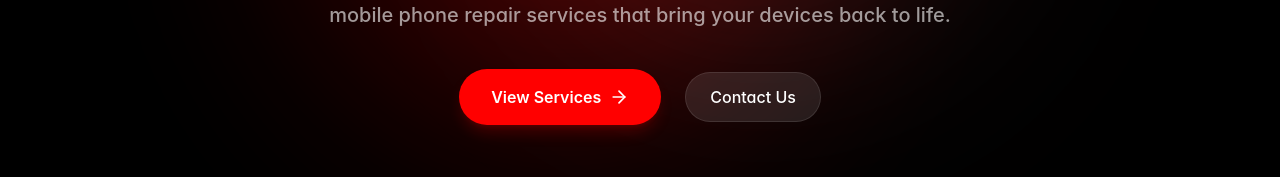
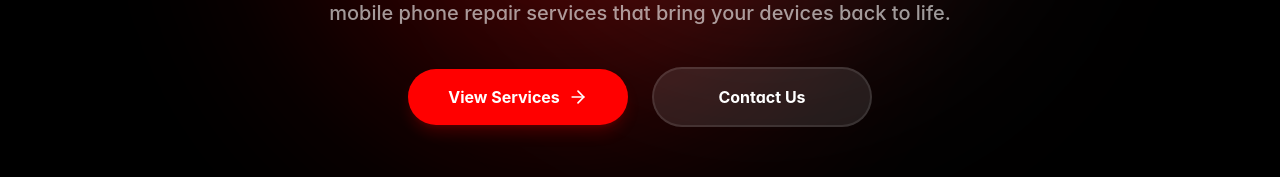
Before and after one commit to SavinduRashmika2000/Repairing-Hut, a React (Vite) app: page / in a window 1280 px wide. Shown: the part 583-760 px from the top of the page. Built offline with nearby package versions, Linux system fonts and the light colour scheme.

Commit message:
Refine: Equalize Hero button sizes (width 220px, standardized padding)

```diff
--- a/src/App.tsx
+++ b/src/App.tsx
@@ -235,10 +235,10 @@ export default function App() {
               </motion.p>
 
               <motion.div variants={itemVariants} className="flex flex-col sm:flex-row gap-6 justify-center items-center">
-                <a href="#services" className="btn-primary w-full sm:w-auto">
+                <a href="#services" className="btn-primary w-full sm:w-[220px] whitespace-nowrap">
                   View Services <ArrowRight size={20} />
                 </a>
-                <a href="#contact" className="btn-secondary w-full sm:w-auto">
+                <a href="#contact" className="btn-secondary w-full sm:w-[220px] whitespace-nowrap">
                   Contact Us
                 </a>
               </motion.div>
--- a/src/index.css
+++ b/src/index.css
@@ -35,12 +35,12 @@
   }
 
   .btn-primary {
-    @apply bg-brand-red hover:bg-red-600 text-white px-8 py-4 rounded-full font-semibold transition-all duration-300 hover:scale-105 active:scale-95 flex items-center justify-center gap-2 shadow-lg shadow-brand-red/20;
+    @apply bg-brand-red hover:bg-red-600 text-white px-10 py-4 rounded-full font-bold transition-all duration-300 hover:scale-105 active:scale-95 flex items-center justify-center gap-2 shadow-lg shadow-brand-red/20;
   }
 
   .btn-secondary {
-    @apply bg-transparent hover:bg-slate-200 text-black border-black px-6 py-3 rounded-full font-bold transition-all duration-300 hover:scale-105 active:scale-95 flex items-center justify-center gap-2 border-2;
-    @apply dark:bg-white/10 dark:hover:bg-white/20 dark:text-white dark:border-white/10 dark:font-medium dark:border;
+    @apply bg-transparent hover:bg-slate-200 text-black border-black px-10 py-4 rounded-full font-bold transition-all duration-300 hover:scale-105 active:scale-95 flex items-center justify-center gap-2 border-2;
+    @apply dark:bg-white/10 dark:hover:bg-white/20 dark:text-white dark:border-white/10;
   }
 
   .glass-card-3d {
```
